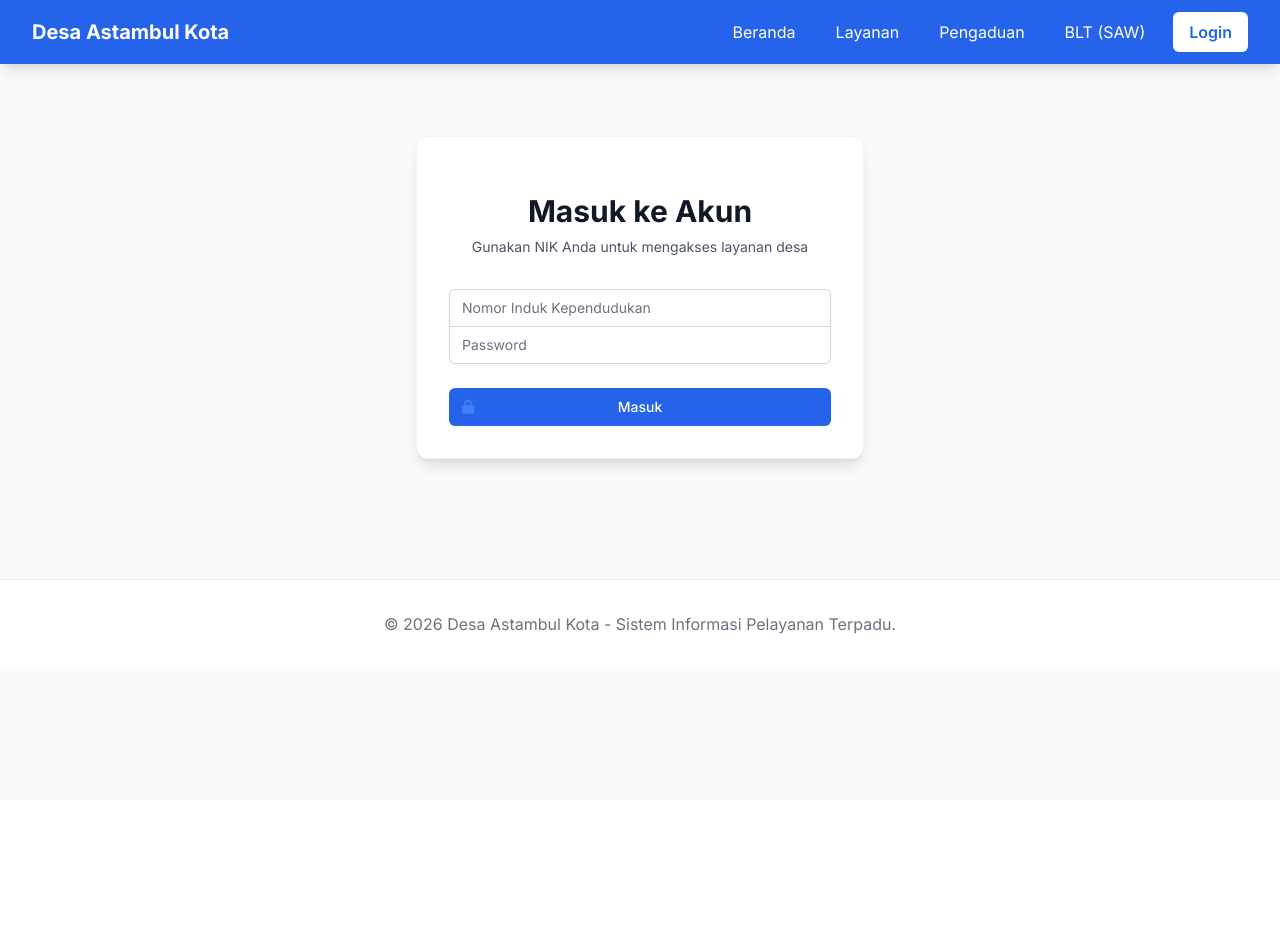
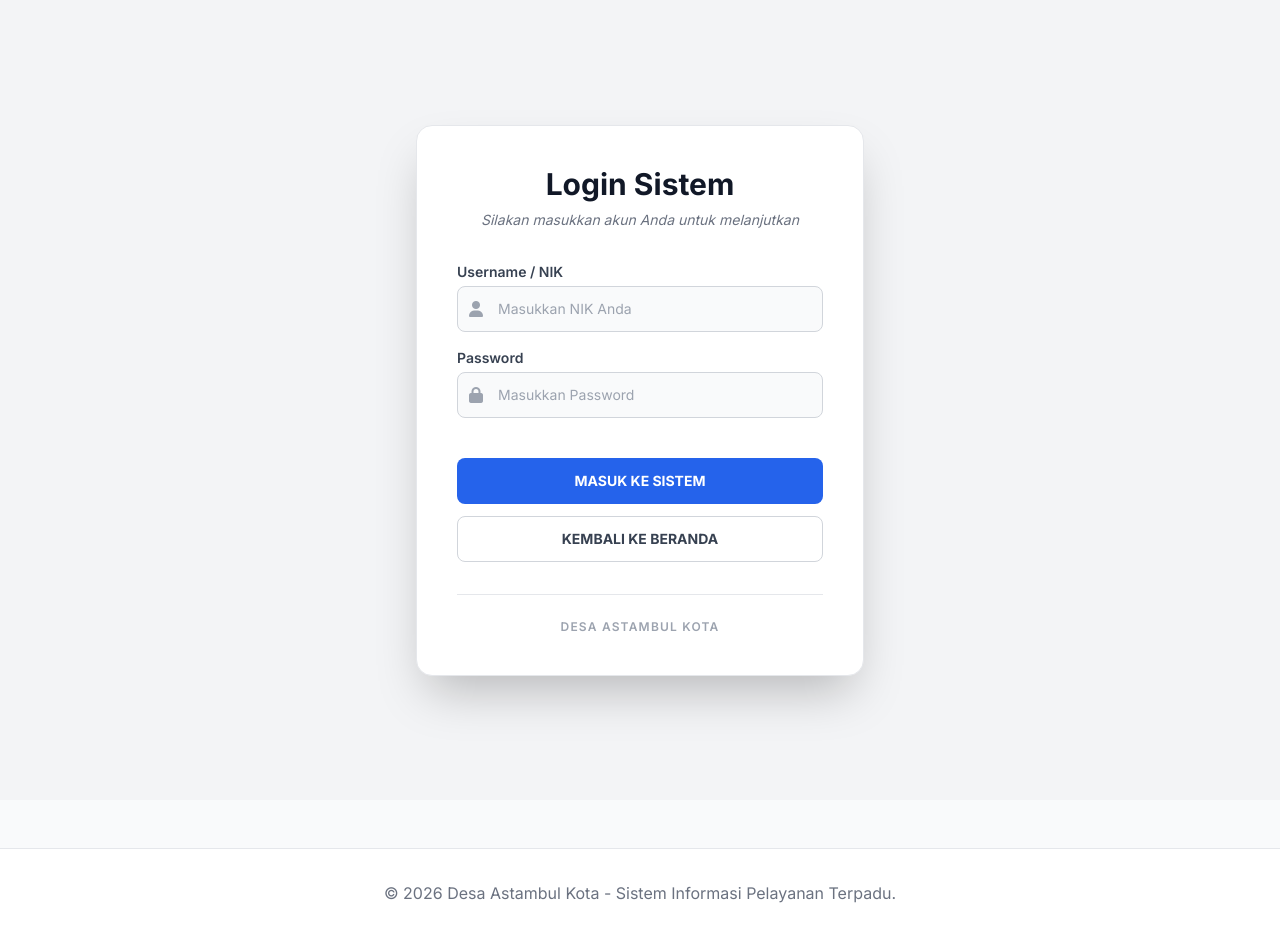
Before and after one commit to aqsal-aqsal/pelayanandesa, a PHP site: page /pelayanandesa/auth in a window 1280 px wide. Before the commit the page ends 634 px from the top, so only its background shows below. Run offline with PHP 8.4, Linux system fonts and the light colour scheme; some libraries are stand-ins or nearby versions.

Commit message:
first commit

```diff
--- a/app/views/auth/login.php
+++ b/app/views/auth/login.php
@@ -1,42 +1,61 @@
 <?php $this->view('templates/header', $data); ?>
 
-<div class="min-h-full flex items-center justify-center py-12 px-4 sm:px-6 lg:px-8">
-    <div class="max-w-md w-full space-y-8 bg-white p-8 rounded-xl shadow-lg border border-gray-100">
-        <div>
-            <h2 class="mt-6 text-center text-3xl font-extrabold text-gray-900">Masuk ke Akun</h2>
-            <p class="mt-2 text-center text-sm text-gray-600">
-                Gunakan NIK Anda untuk mengakses layanan desa
-            </p>
+<div class="min-h-screen flex items-center justify-center bg-gray-100 py-12 px-4 sm:px-6 lg:px-8">
+    <div class="max-w-md w-full space-y-8 bg-white p-10 rounded-2xl shadow-2xl border border-gray-200">
+        <div class="text-center">
+            <h2 class="text-3xl font-extrabold text-gray-900 mb-2">Login Sistem</h2>
+            <p class="text-sm text-gray-500 italic">Silakan masukkan akun Anda untuk melanjutkan</p>
         </div>
 
         <?php if(isset($_SESSION['flash'])): ?>
-            <div class="bg-red-100 border border-red-400 text-red-700 px-4 py-3 rounded relative mb-4" role="alert">
-                <span class="block sm:inline"><?= $_SESSION['flash']['message']; ?></span>
+            <div class="bg-red-50 border-l-4 border-red-500 text-red-700 p-4 rounded mb-6" role="alert">
+                <div class="flex">
+                    <div class="flex-shrink-0">
+                        <i class="fas fa-exclamation-circle"></i>
+                    </div>
+                    <div class="ml-3">
+                        <p class="text-sm"><?= $_SESSION['flash']['message']; ?></p>
+                    </div>
+                </div>
                 <?php unset($_SESSION['flash']); ?>
             </div>
         <?php endif; ?>
 
         <form class="mt-8 space-y-6" action="<?= BASEURL; ?>/auth/login" method="POST">
-            <div class="rounded-md shadow-sm -space-y-px">
+            <div class="space-y-4">
                 <div>
-                    <label for="nik" class="sr-only">NIK</label>
-                    <input id="nik" name="nik" type="text" required class="appearance-none rounded-none relative block w-full px-3 py-2 border border-gray-300 placeholder-gray-500 text-gray-900 rounded-t-md focus:outline-none focus:ring-blue-500 focus:border-blue-500 focus:z-10 sm:text-sm" placeholder="Nomor Induk Kependudukan">
+                    <label for="nik" class="block text-sm font-semibold text-gray-700 mb-1">Username / NIK</label>
+                    <div class="relative">
+                        <div class="absolute inset-y-0 left-0 pl-3 flex items-center pointer-events-none">
+                            <i class="fas fa-user text-gray-400"></i>
+                        </div>
+                        <input id="nik" name="nik" type="text" required class="block w-full pl-10 pr-3 py-3 border border-gray-300 rounded-lg bg-gray-50 text-gray-900 focus:outline-none focus:ring-2 focus:ring-blue-500 focus:border-transparent transition sm:text-sm" placeholder="Masukkan NIK Anda">
+                    </div>
                 </div>
                 <div>
-                    <label for="password" class="sr-only">Password</label>
-                    <input id="password" name="password" type="password" required class="appearance-none rounded-none relative block w-full px-3 py-2 border border-gray-300 placeholder-gray-500 text-gray-900 rounded-b-md focus:outline-none focus:ring-blue-500 focus:border-blue-500 focus:z-10 sm:text-sm" placeholder="Password">
+                    <label for="password" class="block text-sm font-semibold text-gray-700 mb-1">Password</label>
+                    <div class="relative">
+                        <div class="absolute inset-y-0 left-0 pl-3 flex items-center pointer-events-none">
+                            <i class="fas fa-lock text-gray-400"></i>
+                        </div>
+                        <input id="password" name="password" type="password" required class="block w-full pl-10 pr-3 py-3 border border-gray-300 rounded-lg bg-gray-50 text-gray-900 focus:outline-none focus:ring-2 focus:ring-blue-500 focus:border-transparent transition sm:text-sm" placeholder="Masukkan Password">
+                    </div>
                 </div>
             </div>
 
-            <div>
-                <button type="submit" class="group relative w-full flex justify-center py-2 px-4 border border-transparent text-sm font-medium rounded-md text-white bg-blue-600 hover:bg-blue-700 focus:outline-none focus:ring-2 focus:ring-offset-2 focus:ring-blue-500">
-                    <span class="absolute left-0 inset-y-0 flex items-center pl-3">
-                        <i class="fas fa-lock text-blue-500 group-hover:text-blue-400"></i>
-                    </span>
-                    Masuk
+            <div class="space-y-3 pt-4">
+                <button type="submit" class="w-full flex justify-center py-3 px-4 border border-transparent text-sm font-bold rounded-lg text-white bg-blue-600 hover:bg-blue-700 focus:outline-none focus:ring-2 focus:ring-offset-2 focus:ring-blue-500 transition-all duration-200 transform hover:scale-[1.02]">
+                    MASUK KE SISTEM
                 </button>
+                <a href="<?= BASEURL; ?>" class="w-full flex justify-center py-3 px-4 border border-gray-300 text-sm font-bold rounded-lg text-gray-700 bg-white hover:bg-gray-50 focus:outline-none transition-all duration-200">
+                    KEMBALI KE BERANDA
+                </a>
             </div>
         </form>
+
+        <div class="mt-8 text-center border-t pt-6">
+            <p class="text-xs text-gray-400 uppercase tracking-widest font-semibold">Desa Astambul Kota</p>
+        </div>
     </div>
 </div>
 
--- a/app/views/templates/header.php
+++ b/app/views/templates/header.php
@@ -13,21 +13,23 @@
     </style>
 </head>
 <body class="bg-gray-50 text-gray-900">
-    <!-- Navbar -->
+    <!-- Navbar (Hidden on Login Page) -->
+    <?php if ($data['judul'] != 'Login'): ?>
     <nav class="bg-blue-600 text-white shadow-lg">
         <div class="max-w-7xl mx-auto px-4 sm:px-6 lg:px-8">
             <div class="flex justify-between h-16">
                 <div class="flex items-center">
-                    <span class="text-xl font-bold">Desa Astambul Kota</span>
+                    <a href="<?= BASEURL; ?>" class="text-xl font-bold">Desa Astambul Kota</a>
                 </div>
                 <div class="hidden md:flex items-center space-x-4">
                     <a href="<?= BASEURL; ?>" class="hover:bg-blue-700 px-3 py-2 rounded-md">Beranda</a>
                     <a href="<?= BASEURL; ?>/layanan" class="hover:bg-blue-700 px-3 py-2 rounded-md">Layanan</a>
                     <a href="<?= BASEURL; ?>/pengaduan" class="hover:bg-blue-700 px-3 py-2 rounded-md">Pengaduan</a>
                     <a href="<?= BASEURL; ?>/blt" class="hover:bg-blue-700 px-3 py-2 rounded-md">BLT (SAW)</a>
-                    <a href="<?= BASEURL; ?>/auth" class="bg-white text-blue-600 px-4 py-2 rounded-md font-semibold">Login</a>
+                    <a href="<?= BASEURL; ?>/auth" class="bg-white text-blue-600 px-4 py-2 rounded-md font-semibold hover:bg-gray-100 transition">Login</a>
                 </div>
             </div>
         </div>
     </nav>
-    <main class="max-w-7xl mx-auto py-6 sm:px-6 lg:px-8">
+    <?php endif; ?>
+    <main class="<?= $data['judul'] == 'Login' ? '' : 'max-w-7xl mx-auto py-6 sm:px-6 lg:px-8'; ?>">
```
